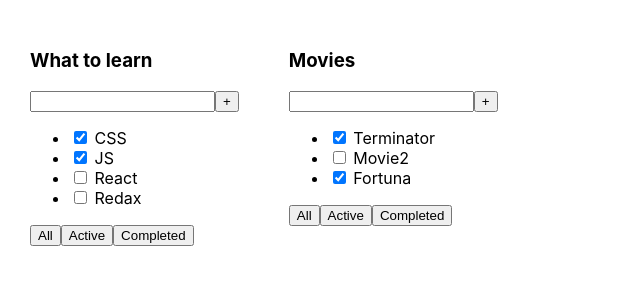
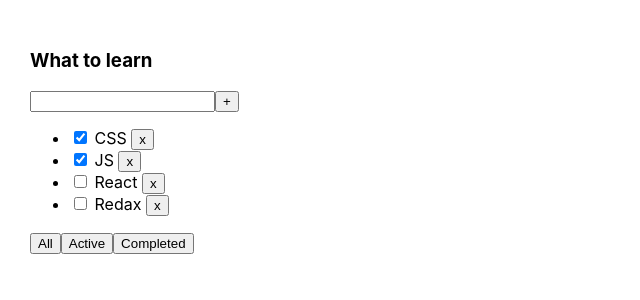
Before and after one commit to Tim1222/PlansSheet, a React (Create React App) app: page / in a window 1280 px wide. Shown: the top 300 px of the page, without its empty margins (0-640 px from the left). Built offline with nearby package versions, Linux system fonts and the light colour scheme.

Commit message:
add removeTask with filter

```diff
--- a/src/App.tsx
+++ b/src/App.tsx
@@ -4,22 +4,29 @@ import {TasksType, Todolist} from "./Todolist";
 
 function App() {
 
-    let tasks1: Array<TasksType> = [
+    let tasks: Array<TasksType> = [
         {id: 1, title: 'CSS', isDone: true},
         {id: 2, title: 'JS', isDone: true},
         {id: 3, title: 'React', isDone: false},
-        {id: 3, title: 'Redax', isDone: false}
+        {id: 4, title: 'Redax', isDone: false}
     ]
-    let tasks2: Array<TasksType> = [
-        {id: 1, title: 'Terminator', isDone: true},
-        {id: 2, title: 'Movie2', isDone: false},
-        {id: 3, title: 'Fortuna', isDone: true}
-    ]
+    // let tasks2: Array<TasksType> = [
+    //     {id: 1, title: 'Terminator', isDone: true},
+    //     {id: 2, title: 'Movie2', isDone: false},
+    //     {id: 3, title: 'Fortuna', isDone: true}
+    // ]
+
+
+    function removeTask(id: number) {
+        tasks = tasks.filter(t => t.id !== id)
+    }
 
     return (
         <div className='App'>
-            <Todolist title='What to learn' tasks={tasks1}/>
-            <Todolist title='Movies' tasks={tasks2}/>
+            <Todolist title='What to learn'
+                      tasks={tasks}
+                      removeTask={removeTask}/>
+            {/*<Todolist title='Movies' tasks={tasks2}/>*/}
         </div>
     );
 }
--- a/src/Todolist.tsx
+++ b/src/Todolist.tsx
@@ -1,10 +1,10 @@
 import React from "react";
-
 
 
 type PropsType = {
     title: string
     tasks: Array<TasksType>
+    removeTask: (id:number) => void
 }
 
 export type TasksType = {
@@ -14,6 +14,11 @@ export type TasksType = {
 }
 
 export function Todolist(props: PropsType) {
+
+    const OnClickButton = () => {
+        // console.log(props.tasks)
+    }
+
     return (
         <div>
             <h3>{props.title}</h3>
@@ -23,8 +28,11 @@ export function Todolist(props: PropsType) {
             </div>
             <ul>
                 {
-                    props.tasks.map( (t)=> {
-                        return   <li><input type="checkbox" checked={t.isDone}/> <span>{t.title}</span></li>
+                    props.tasks.map((t) => {
+                        return <li><input type="checkbox" checked={t.isDone}/>
+                            <span> {t.title} </span>
+                            <button onClick={()=> {props.removeTask(t.id)}}>x</button>
+                        </li>
                     })
                 }
                 {/*<li><input type="checkbox" checked={props.tasks[0].isDone}/> <span>{props.tasks[0].title}</span></li>*/}
```
